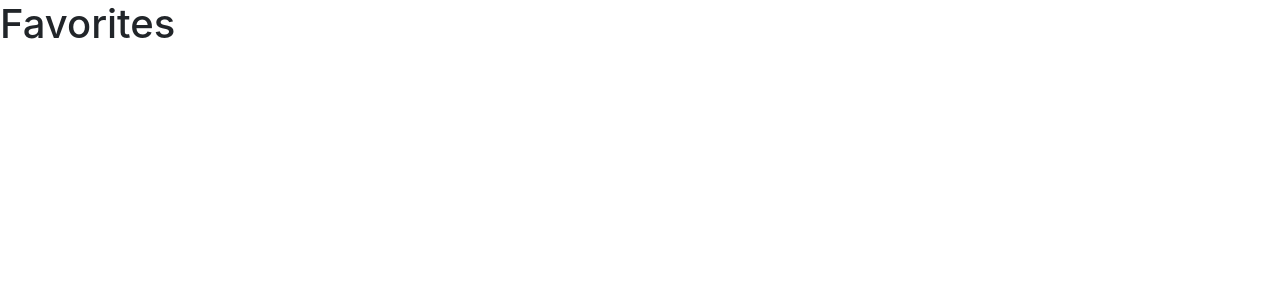
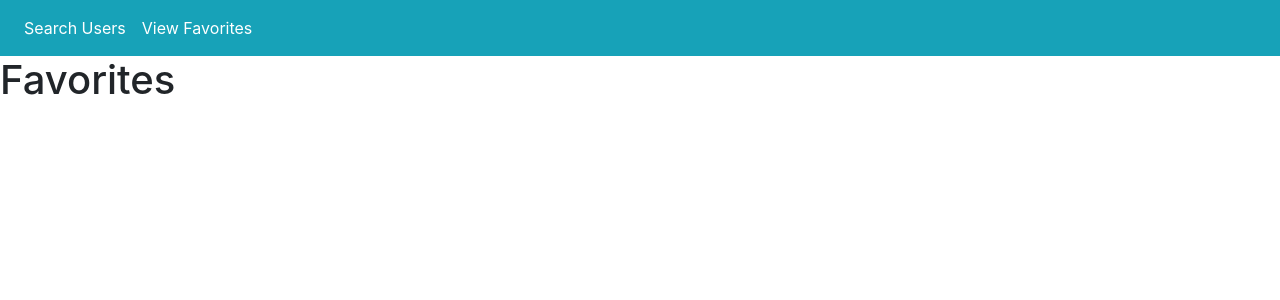
Before and after one commit to chasegarsee/Github-Gists-Favorites, a React (Create React App) app in the folder github-gists-favorites/: page /favorites in a window 1280 px wide. Shown: the top 300 px of the page. Built offline with nearby package versions, Linux system fonts and the light colour scheme.

Commit message:
Adds simple navbar for easy navigation between dashboard and favorites.

```diff
--- a/github-gists-favorites/src/App.js
+++ b/github-gists-favorites/src/App.js
@@ -1,10 +1,12 @@
 import React from "react"
 import { Dashboard, Favorites, Error } from "./pages"
 import { BrowserRouter as Router, Switch, Route } from "react-router-dom"
+import NavBar from "./components/NavBar"
 
 function App() {
   return (
     <Router>
+    <NavBar />
       <Switch>
         <Route path="/" exact={true}>
           <Dashboard />
--- /dev/null
+++ b/github-gists-favorites/src/components/NavBar.jsx
@@ -0,0 +1,19 @@
+import React from "react"
+import { Link } from "react-router-dom"
+
+import { Navbar, Nav } from "react-bootstrap"
+
+export default function NavBar() {
+  return (
+    <Navbar sticky="top" variant="light" bg="info" expand="lg">
+      <Nav>
+        <Nav.Link className="text-white" as={Link} to="/">
+          Search Users
+        </Nav.Link>
+        <Nav.Link className="text-white" as={Link} to="/favorites">
+          View Favorites
+        </Nav.Link>
+      </Nav>
+    </Navbar>
+  )
+}
```
Also changed, not shown: 1 other file (tests, documents, lock files or other folders).
